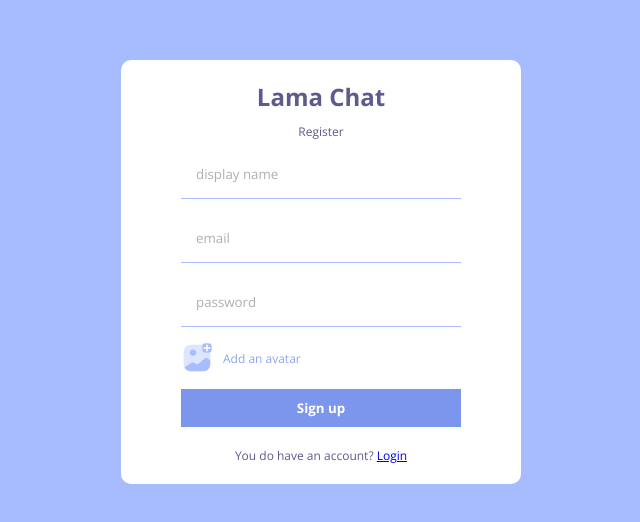
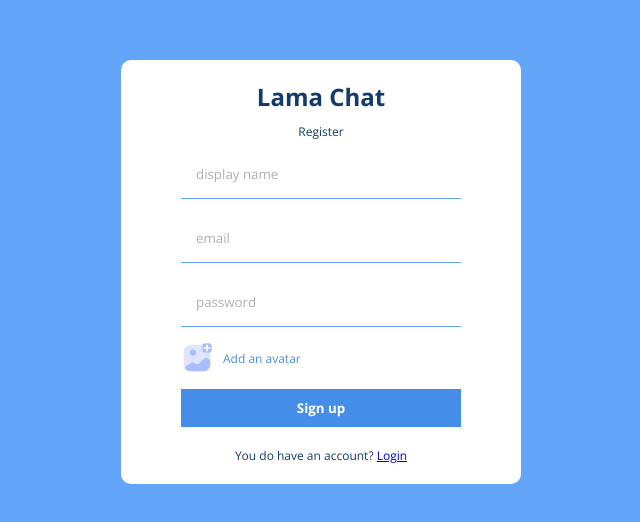
Before and after one commit to mohamed-bahaa21/chatapp-cloudscape, a React (Create React App) app: page /register in a window 1280 px wide. Shown: the part 128-650 px from the top of the page, without its empty margins (319-959 px from the left). Built offline with nearby package versions, Linux system fonts and the light colour scheme; no server answers.

Commit message:
updated: style colors

```diff
--- a/src/style.scss
+++ b/src/style.scss
@@ -14,8 +14,18 @@
   }
 }
 
+:root {
+  --main-color: #63a5f8;
+  --main-color-light: #d1deee;
+  --label-color: rgb(73, 142, 226);
+  --button-bg-color: #458ee8;
+  --parag-color: rgb(18, 59, 109);
+  --navbar-bg-color: rgb(26, 54, 88);
+  --navbar-bg-color-dark: rgb(14, 42, 76);
+}
+
 .formContainer {
-  background-color: #a7bcff;
+  background-color: var(--main-color);
   height: 100vh;
   display: flex;
   align-items: center;
@@ -31,14 +41,14 @@
     align-items: center;
 
     .logo {
-      color: #5d5b8d;
+      color: var(--parag-color);
       font-weight: bold;
       font-size: 24px;
 
     }
 
     .title {
-      color: #5d5b8d;
+      color: var(--parag-color);
       font-size: 12px;
     }
 
@@ -51,14 +61,14 @@
         padding: 15px;
         border: none;
         width: 250px;
-        border-bottom: 1px solid #a7bcff;
+        border-bottom: 1px solid var(--main-color);
         &::placeholder {
           color: rgb(175, 175, 175);
         }
       }
 
       button {
-        background-color: #7b96ec;
+        background-color: var(--button-bg-color);
         color: white;
         padding: 10px;
         font-weight: bold;
@@ -70,7 +80,7 @@
         display: flex;
         align-items: center;
         gap: 10px;
-        color: #8da4f1;
+        color: var(--label-color);
         font-size: 12px;
         cursor: pointer;
 
@@ -80,7 +90,7 @@
       }
     }
     p {
-      color: #5d5b8d;
+      color: var(--parag-color);
       font-size: 12px;
       margin-top: 10px;
     }
@@ -88,7 +98,7 @@
 }
 
 .home {
-  background-color: #a7bcff;
+  background-color: var(--main-color);
   height: 100vh;
   display: flex;
   align-items: center;
@@ -107,17 +117,17 @@
 
     .sidebar {
       flex: 1;
-      background-color: #3e3c61;
+      background-color: var(--navbar-bg-color);
       position: relative;
 
       .navbar {
         display: flex;
         align-items: center;
-        background-color: #2f2d52;
+        background-color: var(--navbar-bg-color-dark);
         height: 50px;
         padding: 10px;
         justify-content: space-between;
-        color: #ddddf7;
+        color: var(--main-color-light);
 
         .logo {
           font-weight: bold;
@@ -131,7 +141,7 @@
           gap: 10px;
 
           img {
-            background-color: #ddddf7;
+            background-color: var(--main-color-light);
             height: 24px;
             width: 24px;
             border-radius: 50%;
@@ -139,8 +149,8 @@
           }
 
           button {
-            background-color: #5d5b8d;
-            color: #ddddf7;
+            background-color: var(--parag-color);
+            color: var(--main-color-light);
             font-size: 10px;
             border: none;
             cursor: pointer;
@@ -179,7 +189,7 @@
         cursor: pointer;
 
         &:hover {
-          background-color: #2f2d52;
+          background-color: var(--navbar-bg-color-dark);
         }
 
         img {
@@ -206,7 +216,7 @@
 
       .chatInfo {
         height: 50px;
-        background-color: #5d5b8d;
+        background-color: var(--parag-color);
         display: flex;
         align-items: center;
         justify-content: space-between;
@@ -225,7 +235,7 @@
       }
 
       .messages {
-        background-color: #ddddf7;
+        background-color: var(--main-color-light);
         padding: 10px;
         height: calc(100% - 160px);
         overflow: scroll;
@@ -272,7 +282,7 @@
             .messageContent {
               align-items: flex-end;
               p {
-                background-color: #8da4f1;
+                background-color: var(--label-color);
                 color: white;
                 border-radius: 10px 0px 10px 10px;
               }
@@ -293,7 +303,7 @@
           width: 100%;
           border: none;
           outline: none;
-          color: #2f2d52;
+          color: var(--navbar-bg-color-dark);
           font-size: 18px;
 
           &::placeholder {
@@ -315,7 +325,7 @@
             border: none;
             padding: 10px 15px;
             color: white;
-            background-color: #8da4f1;
+            background-color: var(--label-color);
             cursor: pointer;
           }
         }
```
